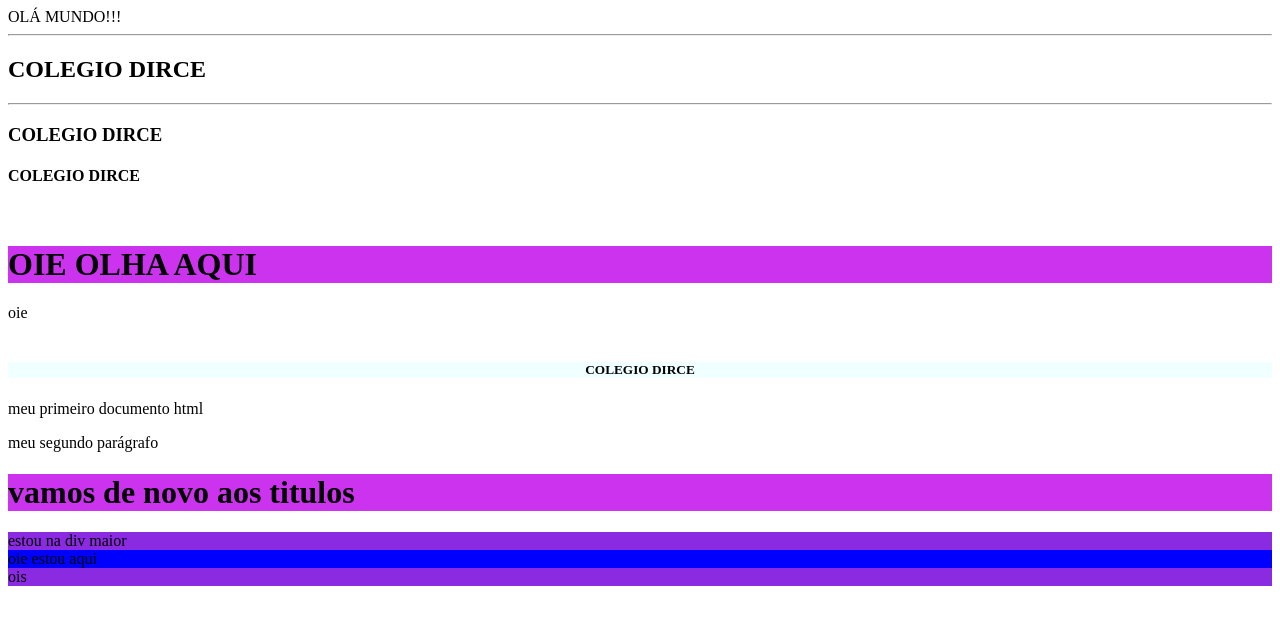
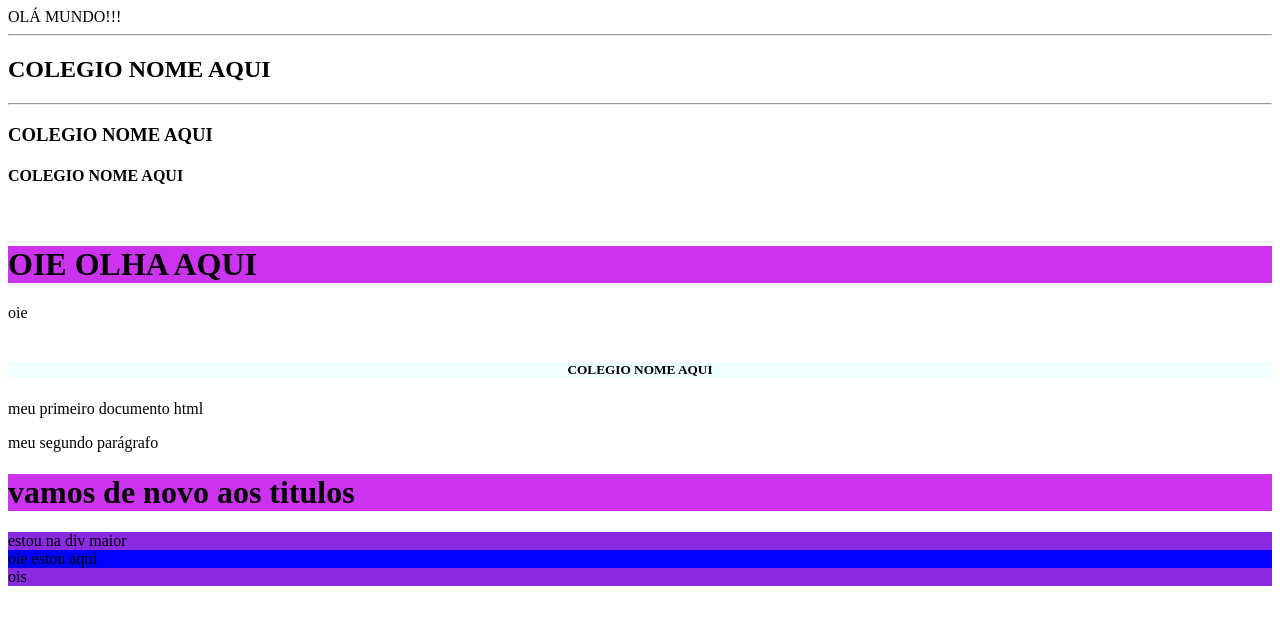
Before and after one commit to lucas231090/escolas, a plain HTML site: page front-end/aula01/index.html in a window 1280 px wide. Drawn offline with Linux system fonts and the light colour scheme.

Commit message:
desafios

```diff
--- a/front-end/aula01/index.html
+++ b/front-end/aula01/index.html
@@ -11,16 +11,16 @@
 <body>
     <div class="teste">OLÁ MUNDO!!!</div>
     <hr>
-    <h2>COLEGIO DIRCE</h2>
+    <h2>COLEGIO NOME AQUI</h2>
     <hr>
-    <h3>COLEGIO DIRCE</h3>
-    <h4>COLEGIO DIRCE</h4>
+    <h3>COLEGIO NOME AQUI</h3>
+    <h4>COLEGIO NOME AQUI</h4>
     <br>
     <h1>OIE OLHA AQUI</h1>
     oie
     <br>
     <br>
-    <h5>COLEGIO DIRCE</h5>
+    <h5>COLEGIO NOME AQUI</h5>
 
     <!-- h1, h2, h3 ... são titulos não significa letra grande.
     o tamanho da letra, fonte cor e etc são responsabilidade do CSS-->
```
Also changed, not shown: front-end/desafio.md (added, +2 -0 lines), README.MD (added).
